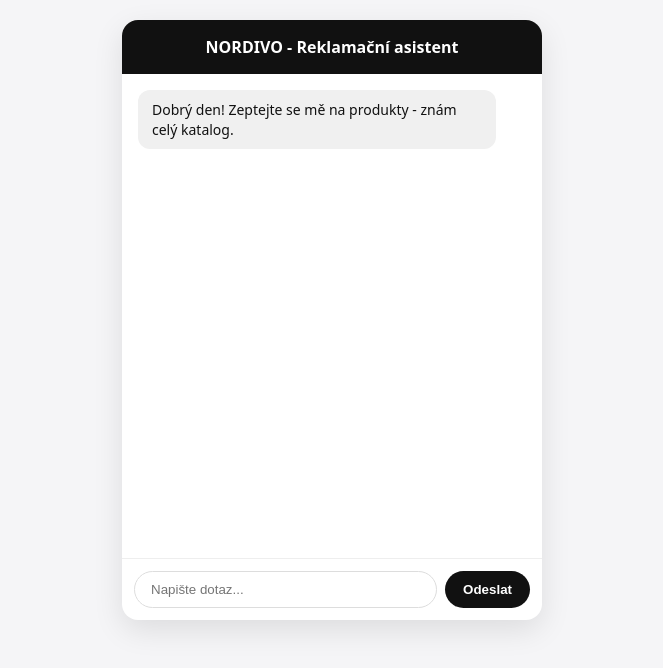
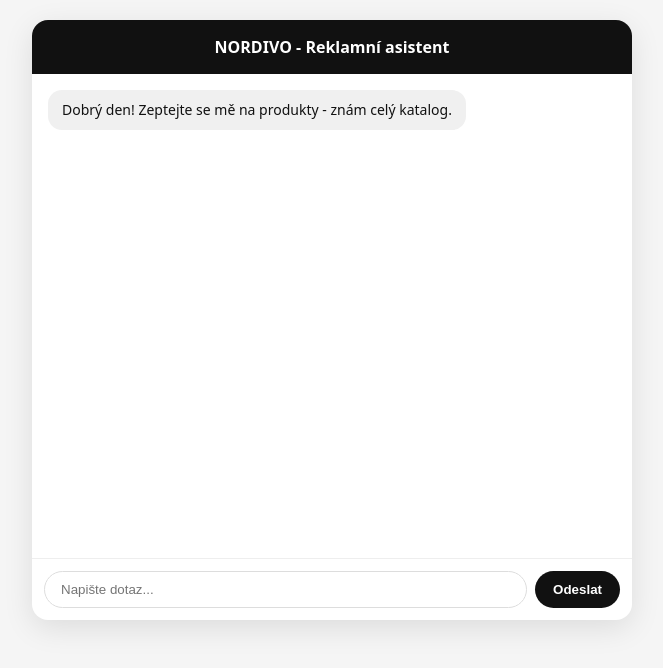
Before and after one commit to 67kasparjosef-hub/nordivo-assistant, a website: page index.html in a window 1280 px wide. Shown: the whole page, without its empty margins (308-971 px from the left). Drawn offline with Linux system fonts and the light colour scheme.

Commit message:
Update index.html

```diff
--- a/index.html
+++ b/index.html
@@ -1,24 +1,25 @@
 <!DOCTYPE html>
 <html lang="cs">
 <head>
-<meta charset="UTF-8"><meta name="viewport" content="width=device-width,initial-scale=1">
+<meta charset="UTF-8">
+<meta name="viewport" content="width=device-width,initial-scale=1">
 <title>NORDIVO Asistent</title>
 <style>
-body{font-family:system-ui;background:#f5f5f7;margin:0;display:flex;justify-content:center;padding:20px}
-#chat{width:100%;max-width:420px;background:white;border-radius:16px;box-shadow:0 10px 30px rgba(0,0,0,.1);display:flex;flex-direction:column;height:600px;overflow:hidden}
-#header{background:#111;color:white;padding:16px;font-weight:700;text-align:center}
+body{font-family:system-ui;background:#f5f5f5;margin:0;display:flex;justify-content:center;padding:20px}
+#chat{width:100%;max-width:600px;background:#fff;border-radius:16px;box-shadow:0 8px 30px rgba(0,0,0,.1);display:flex;flex-direction:column;height:600px;overflow:hidden}
+#header{background:#111;color:#fff;padding:16px;font-weight:700;text-align:center}
 #messages{flex:1;overflow-y:auto;padding:16px;display:flex;flex-direction:column;gap:10px}
-.msg{padding:10px 14px;border-radius:12px;max-width:85%;line-height:1.4;font-size:14px}
-.user{background:#111;color:white;align-self:flex-end}
+.msg{padding:10px 14px;border-radius:14px;max-width:80%;line-height:1.4;font-size:14px}
+.user{background:#111;color:#fff;align-self:flex-end}
 .bot{background:#f0f0f0;color:#111;align-self:flex-start}
 #inputRow{display:flex;gap:8px;padding:12px;border-top:1px solid #eee}
-#messageInput{flex:1;border:1px solid #ddd;border-radius:24px;padding:10px 16px;outline:none}
-button{background:#111;color:white;border:none;border-radius:24px;padding:10px 18px;cursor:pointer;font-weight:600}
+#messageInput{flex:1;border:1px solid #ddd;border-radius:24px;padding:10px 16px}
+button{background:#111;color:#fff;border:none;border-radius:24px;padding:10px 18px;cursor:pointer;font-weight:600}
 </style>
 </head>
 <body>
 <div id="chat">
-<div id="header">NORDIVO - Reklamační asistent</div>
+<div id="header">NORDIVO - Reklamní asistent</div>
 <div id="messages"><div class="msg bot">Dobrý den! Zeptejte se mě na produkty - znám celý katalog.</div></div>
 <div id="inputRow"><input id="messageInput" placeholder="Napište dotaz..." onkeydown="if(event.key==='Enter')sendMessage()"><button onclick="sendMessage()">Odeslat</button></div>
 </div>
@@ -33,14 +34,13 @@ button{background:#111;color:white;border:none;border-radius:24px;padding:10px 1
 try{
 const urlParams = new URLSearchParams(window.location.search);
 const shop = urlParams.get('shop') || '813343.myshoptet.com';
-        const res=await fetch(`/api/chat?shop=${shop}`,{
+const res=await fetch('/api/chat?shop=' + shop,{
 method:'POST',
 headers:{'Content-Type':'application/json'},
 body:JSON.stringify({message: message, shop: shop})
 });
-    });
 const data=await res.json();
-    addMessage(data.reply||'Omlouvám se, zkuste to znovu','bot');
+addMessage(data.reply||'Omlouvám se, zkuste to znovu.','bot');
 }catch(e){addMessage('Chyba spojení: '+e.message,'bot')}
 }
 </script>
```
Lines whose indentation alone changed are shown as unchanged.
